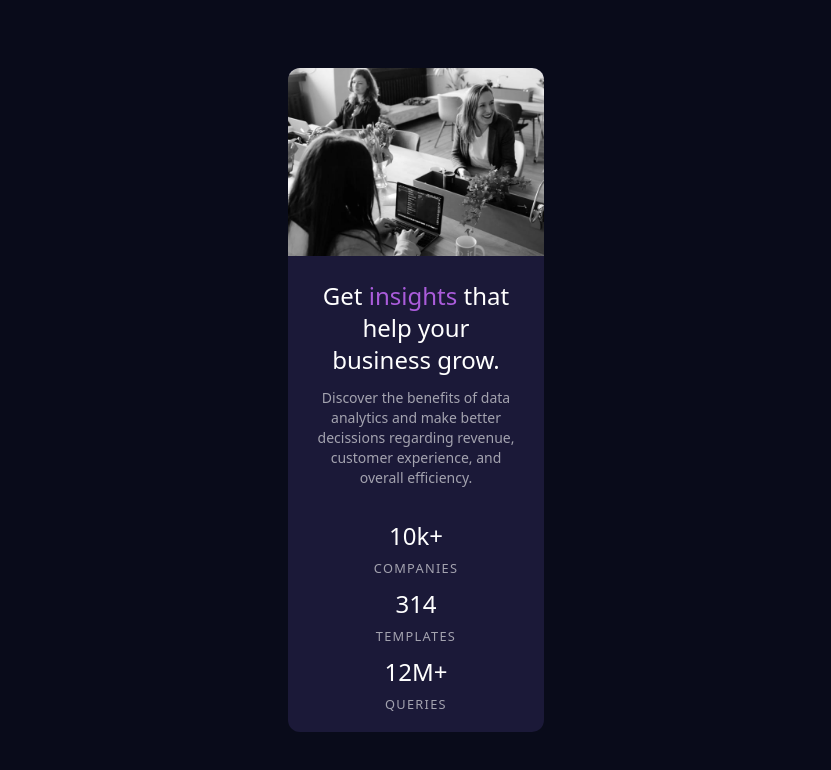
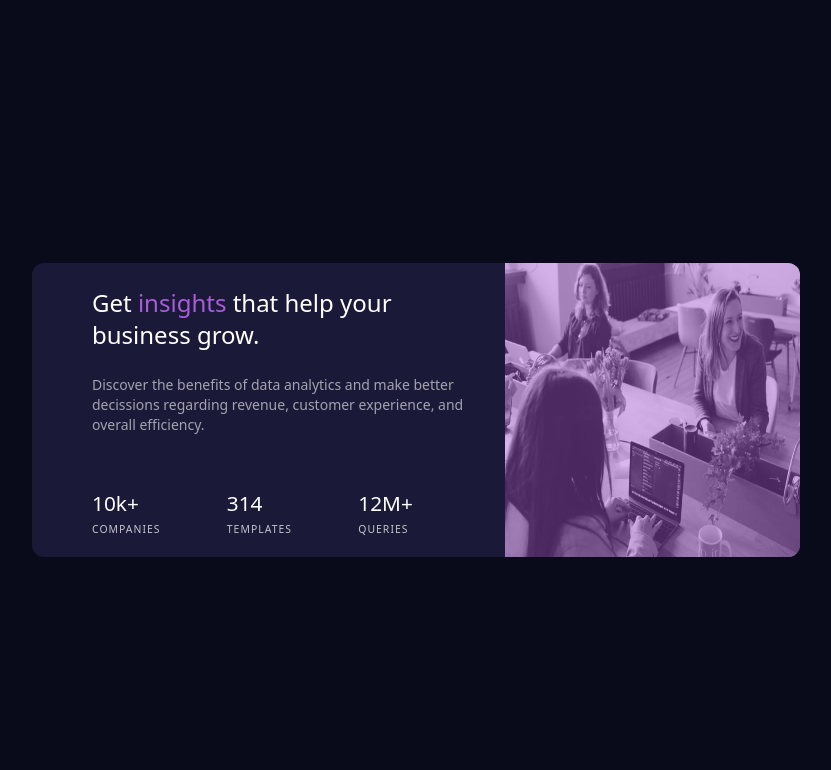
Before and after one commit to aliprg0/stats_preview_card_component, a website: page index.html in a window 1280 px wide. Shown: the whole page, without its empty margins (224-1055 px from the left). Drawn offline with Linux system fonts and the light colour scheme.

Commit message:
fixed for pc view

```diff
--- a/index.html
+++ b/index.html
@@ -16,43 +16,55 @@
 
     <link rel="stylesheet" href="./dist/output.css" />
   </head>
-  <body class="flex justify-center items-center min-h-screen bg-very-dark-blue">
+  <body
+    class="flex flex-col justify-center items-center min-h-screen bg-very-dark-blue"
+  >
     <div
-      class="max-w-[16rem] bg-dark-desaturated-blue rounded-xl overflow-hidden "
+      class="max-w-[16rem] bg-dark-desaturated-blue rounded-xl overflow-hidden md:max-w-3xl md:flex md:flex-row-reverse mt-5"
     >
-      <div class="">
-        <img src="./images/image-header-mobile.jpg" alt="Image File" />
+      <div class="bg-soft-violet">
+        <img
+          src="./images/image-header-mobile.jpg"
+          alt="Image File"
+          class="opacity-[0.57] min-h-full"
+        />
       </div>
-      <div class="pt-6 px-7 text-center text-white text-2xl">
+      <div
+        class="pt-6 px-7 text-center text-white text-2xl md:text-start md:ml-8"
+      >
         <span class="decoration-8"
           >Get <span class="text-soft-violet">insights</span> that help your
           business grow.</span
         >
-        <p class="text-sm mt-3 text-slightly-transparent-white">
+        <p
+          class="text-sm mt-3 text-slightly-transparent-whites md:text-start md:mt-6"
+        >
           Discover the benefits of data analytics and make better decissions
           regarding revenue, customer experience, and overall efficiency.
         </p>
-        <div class="mt-8">
-          <div class="">
-            <div class="text-md font-medium">10k+</div>
+        <div
+          class="mt-8 md:flex md:flex-row md:justify-between md:mt-[3rem] md:mr-16 "
+        >
+          <div class="md:mt-1">
+            <div class="text-[1.3rem] font-medium mb-[-0.4rem]">10k+</div>
             <div
-              class="text-slightly-transparent-white text-[0.8rem] tracking-widest"
+              class="text-slightly-transparent-white text-[0.65rem] tracking-widest"
             >
               COMPANIES
             </div>
           </div>
           <div class="mt-1">
-            <div class="text-md font-medium">314</div>
+            <div class="text-[1.3rem] font-medium mb-[-0.4rem]">314</div>
             <div
-              class="text-slightly-transparent-white text-[0.8rem] tracking-widest"
+              class="text-slightly-transparent-white text-[0.65rem] tracking-widest"
             >
               TEMPLATES
             </div>
           </div>
           <div class="mt-1 pb-3">
-            <div class="text-md font-medium">12M+</div>
+            <div class="text-[1.3rem] font-medium mb-[-0.4rem]">12M+</div>
             <div
-              class="text-slightly-transparent-white text-[0.8rem] tracking-widest"
+              class="text-slightly-transparent-white text-[0.65rem] tracking-widest"
             >
               QUERIES
             </div>
--- a/tailwind.config.js
+++ b/tailwind.config.js
@@ -9,7 +9,7 @@ module.exports = {
       "soft-violet": "hsl(277, 64%, 61%)",
       'white': "hsl(0, 0%, 100%)",
       "slightly-transparent-white": "hsla(0, 0%, 100%, 0.75)",
-      "slightly-transparent-white": "hsla(0, 0%, 100%, 0.6)",
+      "slightly-transparent-whites": "hsla(0, 0%, 100%, 0.6)",
     },
   },
   plugins: [],
```
Also changed, not shown: dist/output.css.
